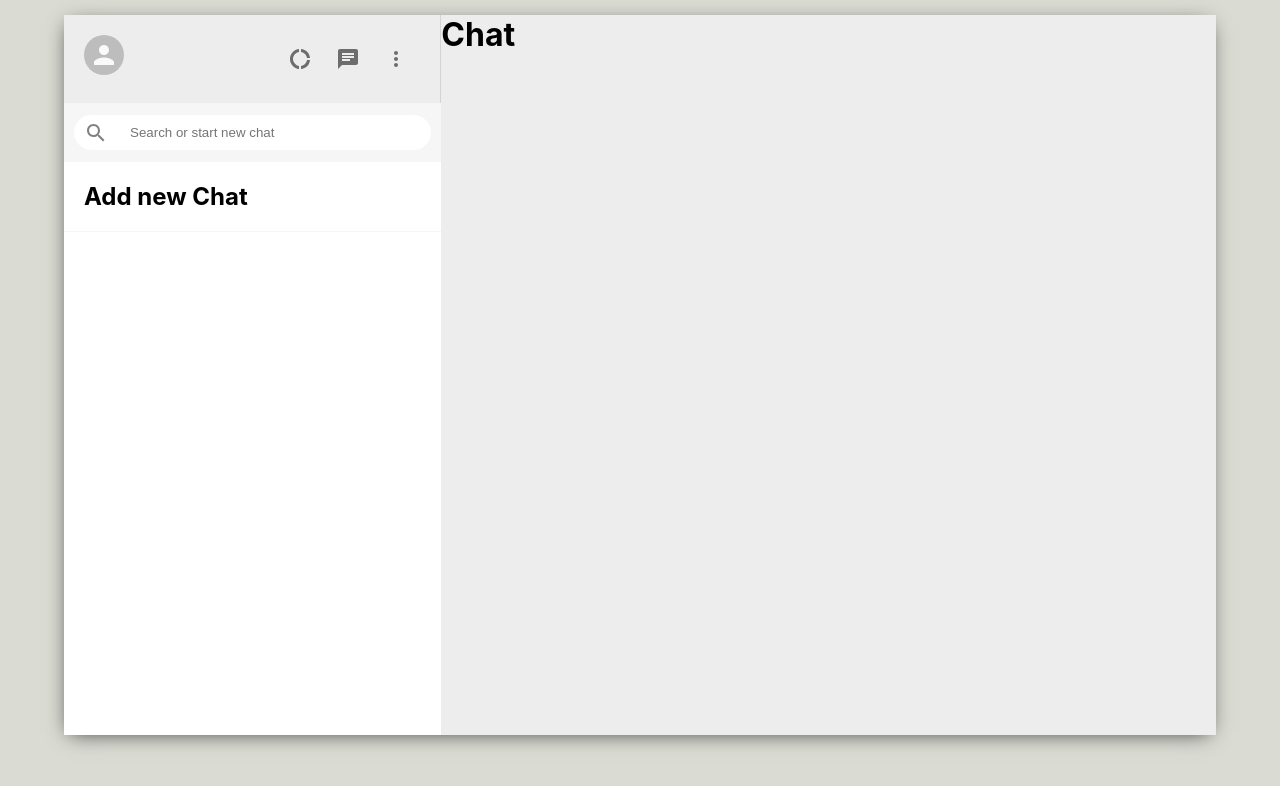
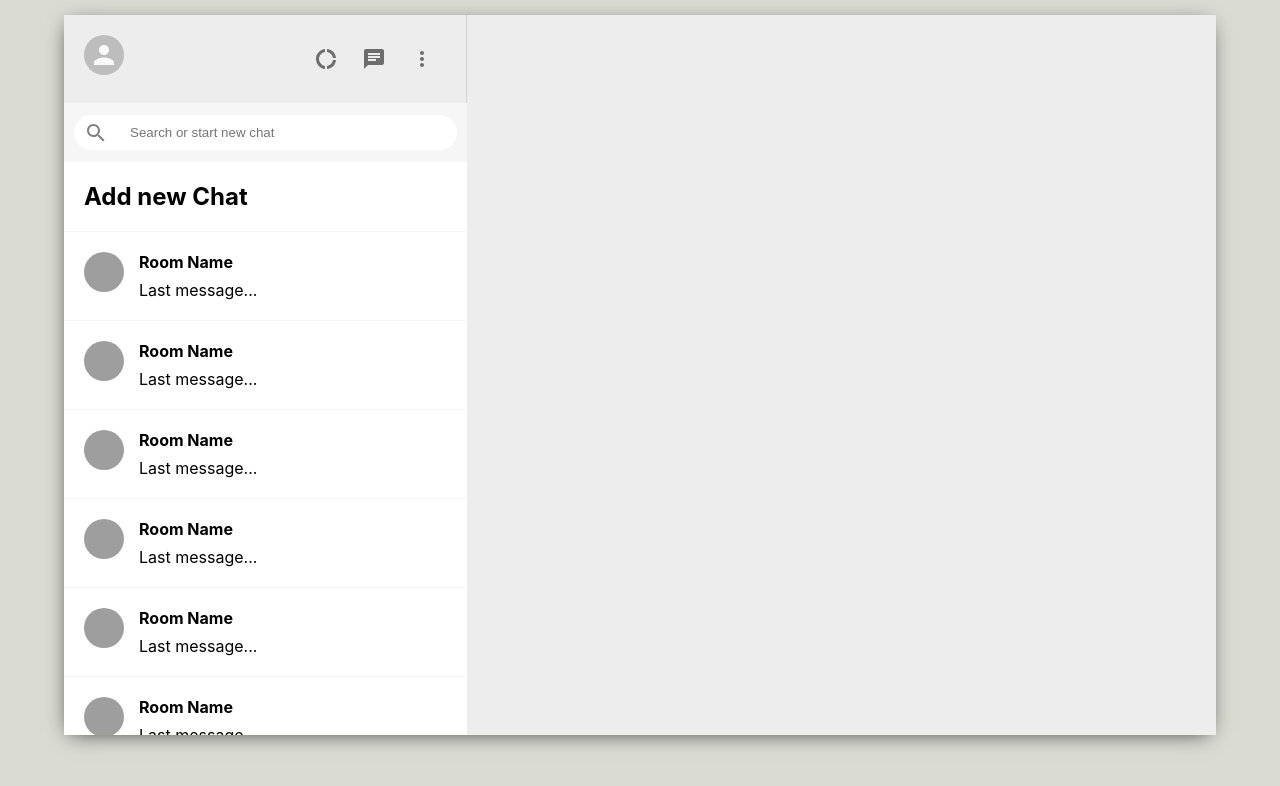
Before and after one commit to MunibaWq/whatsapp-clone, a React (Create React App) app: page / in a window 1280 px wide. Shown: the top 786 px of the page. Built offline with nearby package versions, Linux system fonts and the light colour scheme; grey boxes are pictures that could not be loaded.

Commit message:
working on adding chat

```diff
--- a/src/App.js
+++ b/src/App.js
@@ -7,7 +7,7 @@ function App() {
     <div className="app">
       <div className="app__body">
         <Sidebar />
-        <Chat />
+        {/* <Chat /> */}
       </div>
     </div>
   );
--- a/src/Chat.css
+++ b/src/Chat.css
@@ -0,0 +1,4 @@
+.chat {
+  background-color: blue;
+  flex: 0.65;
+}
--- a/src/Chat.js
+++ b/src/Chat.js
@@ -1,10 +1,21 @@
-import React from "react";
+import { Avatar } from "@material-ui/core";
+import React, { useEffect, useState } from "react";
 import "./Chat.css";
 
 const Chat = () => {
+  const [seed, setSeed] = useState("");
+
+  useEffect(() => {
+    setSeed(Math.floor(Math.random() * 5000));
+  }, []);
+
   return (
     <div className="chat">
-      <h1>Chat</h1>
+      <div className="div chat__header">
+        <Avatar src={`https://avatars.dicebear.com/api/human/${seed}.svg`} />
+      </div>
+      <div className="div chat__body"></div>
+      <div className="div chat__footer"></div>
     </div>
   );
 };
--- a/src/Sidebar.js
+++ b/src/Sidebar.js
@@ -35,6 +35,13 @@ const Sidebar = () => {
 
       <div className="div sidebar__chats">
         <SidebarChat addNewChat />
+        <SidebarChat />
+        <SidebarChat />
+        <SidebarChat />
+        <SidebarChat />
+        <SidebarChat />
+        <SidebarChat />
+        <SidebarChat />
       </div>
     </div>
   );
```
